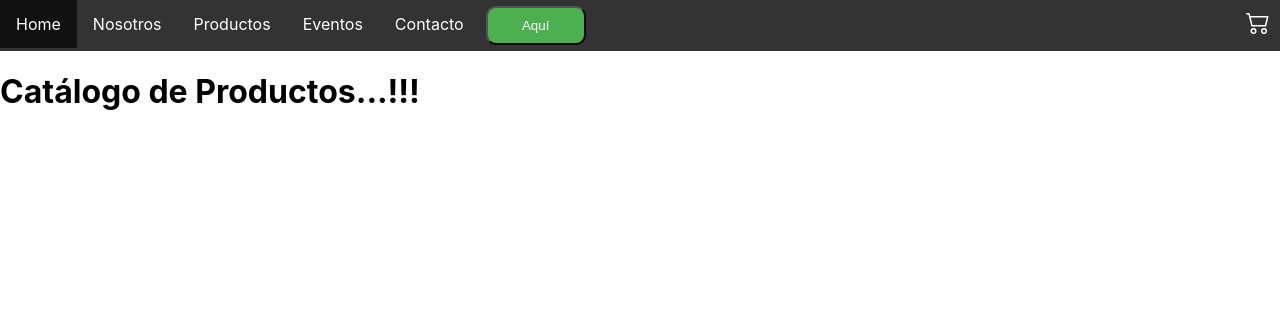
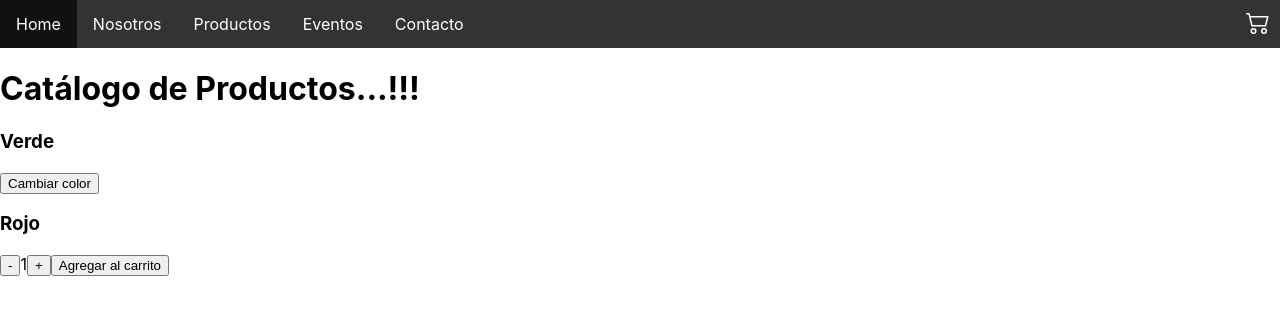
Before and after one commit to Erlin-Diaz/Bellavista-ErlinDiaz, a React (Create React App) app: page / in a window 1280 px wide. Shown: the top 314 px of the page. Built offline with nearby package versions, Linux system fonts and the light colour scheme.

Commit message:
ItemCount

```diff
--- a/src/App.js
+++ b/src/App.js
@@ -1,16 +1,10 @@
 import './App.css';
-import Button from './components/Button';
+//import Button from './components/Button';
 import NavBar from './components/NavBar';
 import ItemListContainer from './container/ItemListContainer';
 
 const temp = 20;
 const OpcionAlterna = "Eventos"
-const spanStyles = {
-  fontSize: 24,
-  margin: 12,
-}
-
-const imagen = "https://home.ripley.com.pe/Attachment/WOP_5/2020286239596/2020286239596_2.jpg";
 
 function App() {
   return (
--- a/src/components/CartWidget/styles.css
+++ b/src/components/CartWidget/styles.css
@@ -2,5 +2,7 @@
 	float: right;
 	padding: 10px;
 	color:white
-
 }
+.cart-styles:hover{
+	color: #4CAF50;
+}
--- /dev/null
+++ b/src/components/ItemCount/index.jsx
@@ -0,0 +1,35 @@
+import React, { useState } from 'react'
+
+const ItemCount = ({stock}) => {
+
+	const [cantidad, setCantidad] = useState(1);
+
+	const agregaCantidad= () =>{
+		if(cantidad<stock){
+			setCantidad(cantidad+1)
+		}
+	}
+
+	const disminuyeCantidad= () =>{
+		if(cantidad>1){
+			setCantidad(cantidad-1)
+		}
+	}
+
+	const handleAddCart = () =>{
+		document.write(`Se agregan ${cantidad} al carrito`)
+	}
+
+
+  return (
+	<div>
+
+		<button onClick={disminuyeCantidad}>-</button>
+		<span>{cantidad}</span>
+		<button onClick={agregaCantidad}>+</button>
+		<button onClick={handleAddCart}>Agregar al carrito</button>
+	</div>
+  )
+}
+
+export default ItemCount
--- a/src/components/NavBar/index.jsx
+++ b/src/components/NavBar/index.jsx
@@ -1,5 +1,5 @@
 import React from "react";
-import Button from "../Button";
+/* import Button from "../Button"; */
 import CartWidget from "../CartWidget";
 import './styles.css';
 
@@ -15,11 +15,11 @@ export default function NavBar({ciertaVariable, opcion}) {
 			<li><a href="#productos">Productos</a></li>
 			<li><a href={`#${opcion}`}>{opcion}</a></li>
 			<li><a href="#contact">Contacto</a></li>
-			<Button styles={{
+			{/* <Button styles={{
 				padding: 10,
 				margin: 6
 				}}
-			/>
+			/> */}
 			<CartWidget/>
 
 		</ul>
--- a/src/container/ItemListContainer/index.jsx
+++ b/src/container/ItemListContainer/index.jsx
@@ -1,11 +1,37 @@
-import React from 'react'
+import React, { useState } from 'react'
+import ItemCount from '../../components/ItemCount'
 
-const itemListContainer = ({greeting}) => {
+const ItemListContainer = ({greeting}) => {
+
+	//1° ESTADOS
+	const [color, setColor] = useState('Verde')
+	const variable2 = 'Rojo'
+
+	//2° EFECTOS
+
+	//3°FUNCIONES CALLBACk
+	const handleChange= () => {
+		console.log("Cambio de color");
+		if(color === "Verde"){
+			setColor("Rojo");
+		}else{
+			setColor("Verde");
+		}
+
+
+	}
+
+	// 4° JSX
   return (
 	<div>
 		<h1>{greeting}</h1>
+		<h3>{color}</h3>
+		<button onClick={handleChange}>Cambiar color</button>
+		<h3>{variable2}</h3>
+		<ItemCount stock={10}/>
+
 	</div>
   )
 }
 
-export default itemListContainer
+export default ItemListContainer
```
Also changed, not shown: src/components/ItemCount/styles.css (added).
